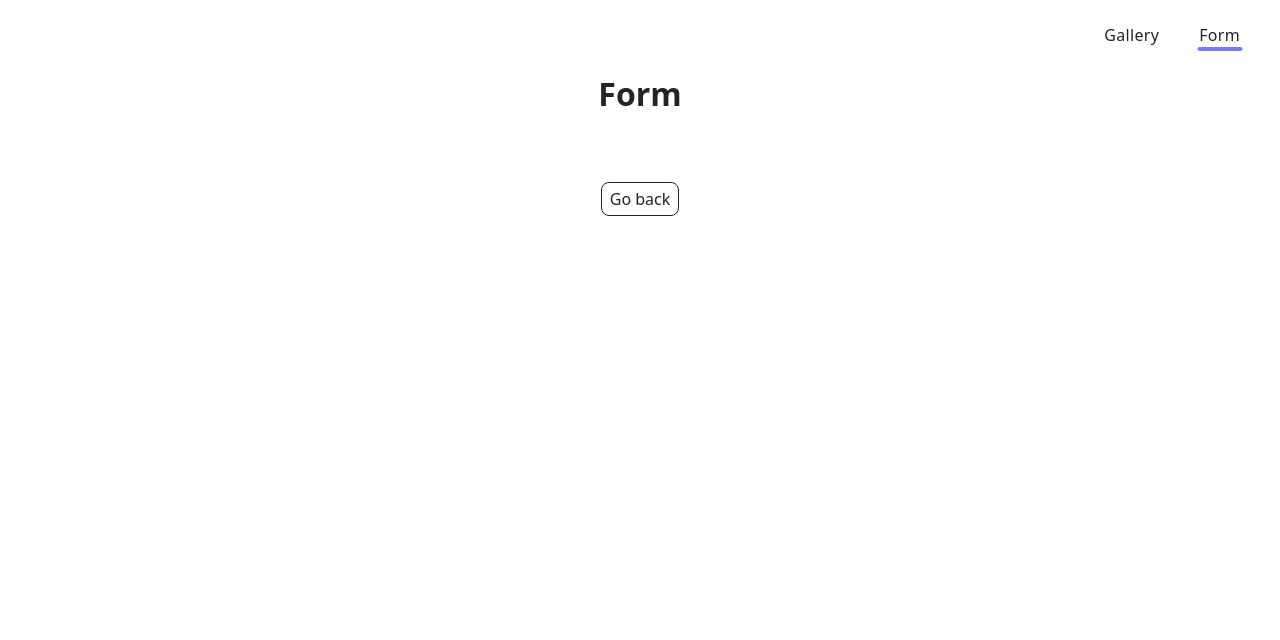
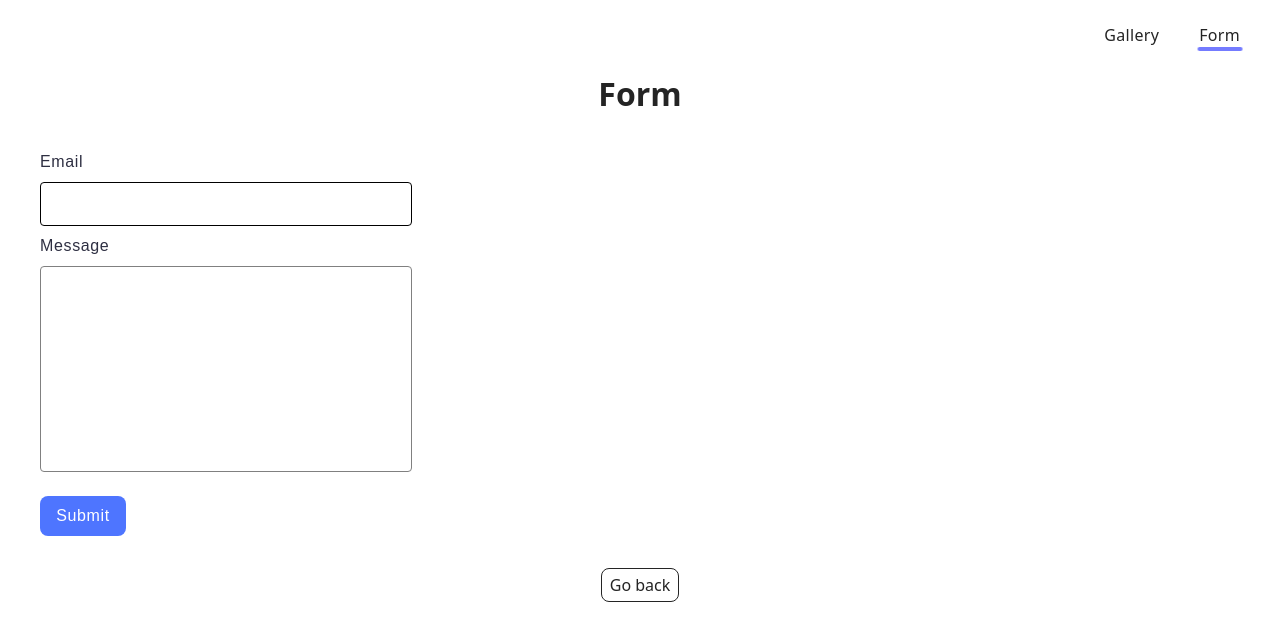
Before and after one commit to Kristina-16-Kaguy/goit-js-hw-09, a website built with Vite: page src/2-form.html in a window 1280 px wide. Built offline with nearby package versions, Linux system fonts and the light colour scheme.

Commit message:
add second task- form

```diff
--- a/src/2-form.html
+++ b/src/2-form.html
@@ -31,6 +31,26 @@
     <main>
       <h1 class="main-title">Form</h1>
       <div class="container">
+        <form class="feedback-form" autocomplete="off">
+          <label class="input-label">
+            Email
+            <input
+              class="form-input email"
+              type="email"
+              name="email"
+              autofocus
+            />
+          </label>
+          <label class="input-label">
+            Message
+            <textarea
+              class="form-input message"
+              name="message"
+              rows="8"
+            ></textarea>
+          </label>
+          <button class="button-submit" type="submit">Submit</button>
+        </form>
         <a class="back-link" href="./index.html">Go back</a>
       </div>
     </main>
--- /dev/null
+++ b/src/css/form.css
@@ -0,0 +1,72 @@
+.feedback-form {
+  font-family: 'Montserrat', sans-serif;
+  margin-top: 24px;
+  display: flex;
+  flex-direction: column;
+}
+
+.input-label {
+  display: block;
+  width: 360px;
+  margin-bottom: 8px;
+
+  font-weight: 400;
+  font-size: 16px;
+  line-height: 1.5;
+  letter-spacing: 0.04em;
+  color: #2e2f42;
+  text-align: left;
+}
+
+.form-input {
+  display: block;
+  width: 360px;
+  margin-top: 8px;
+  padding-left: 8px;
+  font: inherit;
+  border: 1px solid #808080;
+  border-radius: 4px;
+  outline: 0;
+  transition: border-color 0.15s ease-in-out;
+}
+
+.form-input:focus,
+.form-input:hover {
+  border: 1px solid #000;
+}
+
+.form-input:active {
+  border: 1px solid #808080;
+}
+
+.email {
+  height: 40px;
+}
+
+.message {
+  height: 200px;
+  resize: none;
+}
+
+.button-submit {
+  margin-top: 16px;
+
+  font-weight: 500;
+  font-size: 16px;
+  line-height: 1.5;
+  letter-spacing: 0.04em;
+  color: #fff;
+
+  border-radius: 8px;
+  padding: 8px 16px;
+  width: 86px;
+  height: 40px;
+
+  background-color: #4e75ff;
+  transition: background-color 0.2s ease-in-out;
+}
+
+.button-submit:hover,
+.button-submit:focus {
+  background-color: #6c8cff;
+}
--- a/src/css/reset.css
+++ b/src/css/reset.css
@@ -1,3 +1,7 @@
+html {
+  box-sizing: content-box;
+}
+
 h1,
 h2,
 h3,
--- a/src/css/styles.css
+++ b/src/css/styles.css
@@ -17,3 +17,4 @@
 @import url('./back-link.css');
 @import url('./footer.css');
 @import url('./gallery.css');
+@import url('./form.css');
--- a/src/js/2-form.js
+++ b/src/js/2-form.js
@@ -0,0 +1,53 @@
+const formData = {
+  email: '',
+  message: '',
+};
+
+const form = document.querySelector('.feedback-form');
+const emailInput = form.querySelector('.email');
+const messageInput = form.querySelector('.message');
+
+const STORAGE_KEY = 'feedback-form-state';
+
+// emailInput.addEventListener('input', event => {
+//   formData.email = event.target.value;
+//   localStorage.setItem(STORAGE_KEY, JSON.stringify(formData));
+// });
+
+// messageInput.addEventListener('input', event => {
+//   formData.message = event.target.value;
+//   localStorage.setItem(STORAGE_KEY, JSON.stringify(formData));
+// });
+
+form.addEventListener('input', event => {
+  if (event.target.classList.contains('email')) {
+    formData.email = event.target.value;
+  } else if (event.target.classList.contains('message')) {
+    formData.message = event.target.value;
+  }
+  localStorage.setItem(STORAGE_KEY, JSON.stringify(formData));
+});
+
+const saved = localStorage.getItem(STORAGE_KEY);
+if (saved !== null) {
+  const parsed = JSON.parse(saved);
+
+  formData.email = parsed.email || '';
+  formData.message = parsed.message || '';
+
+  emailInput.value = formData.email;
+  messageInput.value = formData.message;
+}
+
+form.addEventListener('submit', event => {
+  event.preventDefault();
+  if (formData.email && formData.message) {
+    console.log(formData);
+    formData.email = '';
+    formData.message = '';
+    localStorage.removeItem(STORAGE_KEY);
+    form.reset();
+  } else {
+    alert('Fill please all fields');
+  }
+});
```
